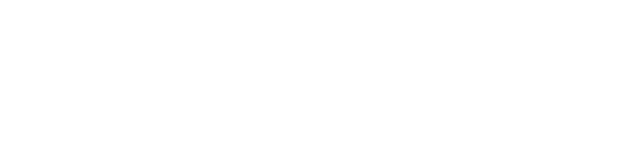
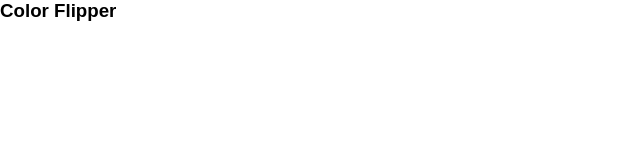
Before and after one commit to Ultimate-Guru/mini-js, a plain HTML site: page index.html in a window 1280 px wide. Shown: the whole page, without its empty margins (0-640 px from the left). Drawn offline with Linux system fonts and the light colour scheme.

Commit message:
Add heading for Color Flipper in index.html

```diff
--- a/index.html
+++ b/index.html
@@ -7,7 +7,7 @@
     <link rel="stylesheet" href="style.css">
 </head>
 <body>
-
+    <h3>Color Flipper</h3>
 
     <script src="script.js"></script>
 </body>
```
